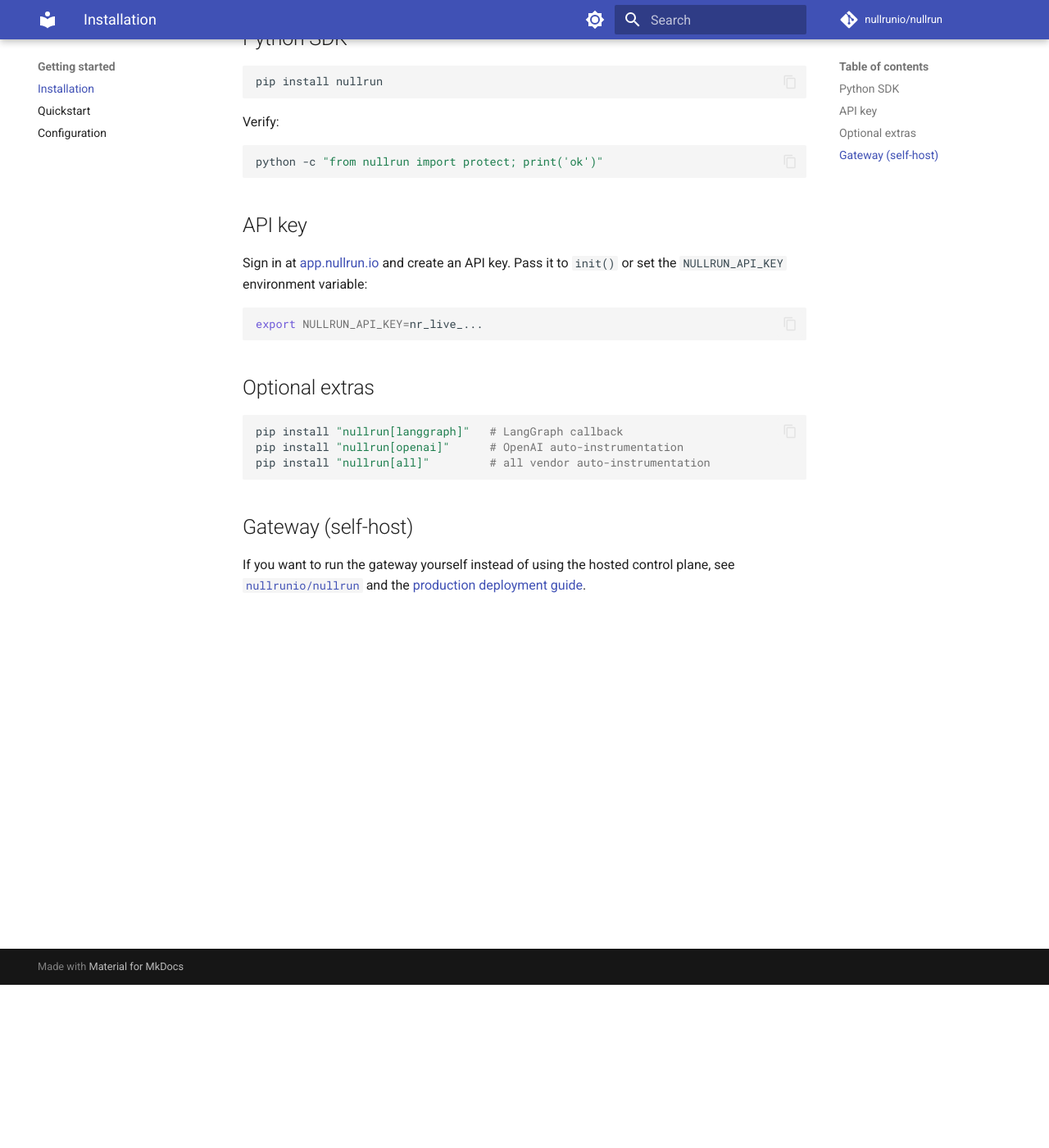
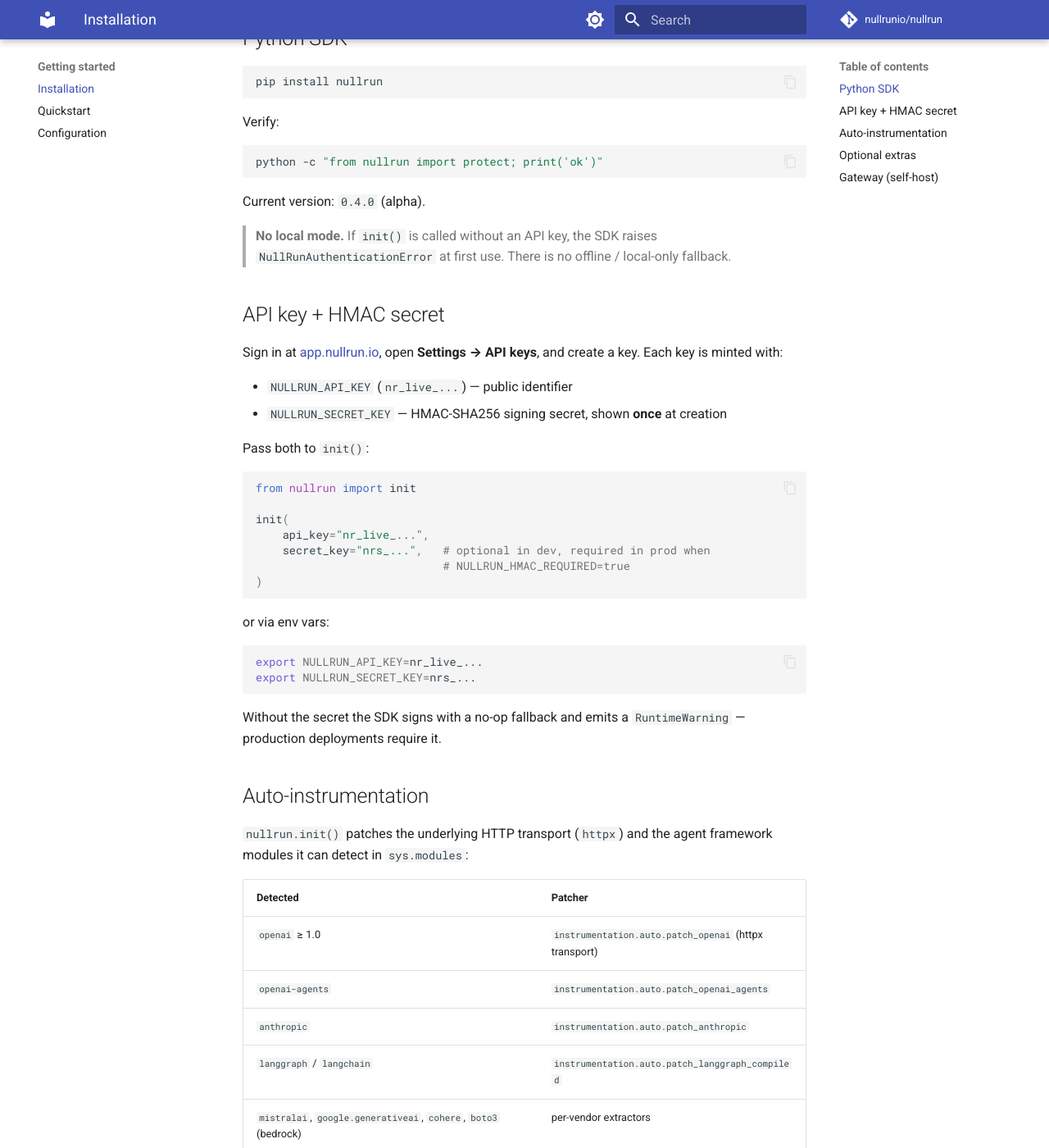
Before and after one commit to nullrunio/nullrun-docs, an MkDocs documentation site: the page built from docs/getting-started/install.md, in a window 1280 px wide and 1400 px high, scrolled down 199 px. Shown: the whole window at 82% size. Built offline with MkDocs 1.6.1 and Material for MkDocs 9.7.7, drawn with Linux system fonts in a browser that asks for light colours; comment, search, counter and statistics services are not loaded; some of the changed text lies outside the part shown.

Commit message:
fix(docs): install — add HMAC secret_key (NULLRUN_SECRET_KEY), auto-instrumentation table for every vendor extra, distinguish nullrun[openai] vs nullrun[agents]

````diff
--- a/docs/getting-started/install.md
+++ b/docs/getting-started/install.md
@@ -12,26 +12,86 @@
 python -c "from nullrun import protect; print('ok')"
 ```
 
-## API key
+Current version: `0.4.0` (alpha).
 
-Sign in at [app.nullrun.io](https://app.nullrun.io) and create an API key.
-Pass it to `init()` or set the `NULLRUN_API_KEY` environment variable:
+> **No local mode.** If `init()` is called without an API key, the
+> SDK raises `NullRunAuthenticationError` at first use. There is no
+> offline / local-only fallback.
+
+## API key + HMAC secret
+
+Sign in at [app.nullrun.io](https://app.nullrun.io), open **Settings
+→ API keys**, and create a key. Each key is minted with:
+
+- `NULLRUN_API_KEY` (`nr_live_...`) — public identifier
+- `NULLRUN_SECRET_KEY` — HMAC-SHA256 signing secret, shown **once** at
+  creation
+
+Pass both to `init()`:
+
+```python
+from nullrun import init
+
+init(
+    api_key="nr_live_...",
+    secret_key="nrs_...",   # optional in dev, required in prod when
+                            # NULLRUN_HMAC_REQUIRED=true
+)
+```
+
+or via env vars:
 
 ```bash
 export NULLRUN_API_KEY=nr_live_...
+export NULLRUN_SECRET_KEY=nrs_...
 ```
+
+Without the secret the SDK signs with a no-op fallback and emits a
+`RuntimeWarning` — production deployments require it.
+
+## Auto-instrumentation
+
+`nullrun.init()` patches the underlying HTTP transport (`httpx`) and
+the agent framework modules it can detect in `sys.modules`:
+
+| Detected | Patcher |
+| --- | --- |
+| `openai` ≥ 1.0 | `instrumentation.auto.patch_openai` (httpx transport) |
+| `openai-agents` | `instrumentation.auto.patch_openai_agents` |
+| `anthropic` | `instrumentation.auto.patch_anthropic` |
+| `langgraph` / `langchain` | `instrumentation.auto.patch_langgraph_compiled` |
+| `mistralai`, `google.generativeai`, `cohere`, `boto3` (bedrock) | per-vendor extractors |
+
+In every case, the call gets `track_llm` events automatically — no
+`@protect` required for cost tracking. `@protect` is the **gate**
+layer (budget pre-flight + kill/pause + sensitive-tool decision).
 
 ## Optional extras
 
+| Extra | Installs |
+| --- | --- |
+| `nullrun[langgraph]` | `langgraph` |
+| `nullrun[agents]` | `openai-agents` |
+| `nullrun[openai]` | `openai` |
+| `nullrun[anthropic]` | `anthropic` |
+| `nullrun[mistral]` | `mistralai` |
+| `nullrun[gemini]` | `google-generativeai` |
+| `nullrun[cohere]` | `cohere` |
+| `nullrun[bedrock]` | `boto3` |
+| `nullrun[autogen]` | `pyautogen` |
+| `nullrun[all]` | every vendor extra |
+
 ```bash
-pip install "nullrun[langgraph]"   # LangGraph callback
-pip install "nullrun[openai]"      # OpenAI auto-instrumentation
-pip install "nullrun[all]"         # all vendor auto-instrumentation
+pip install "nullrun[langgraph]"
+pip install "nullrun[all]"
 ```
+
+> Note: `nullrun[openai]` is for the raw `openai` SDK — it is **not**
+> the OpenAI Agents SDK. For agents use `nullrun[agents]`.
 
 ## Gateway (self-host)
 
 If you want to run the gateway yourself instead of using the hosted
 control plane, see
 [`nullrunio/nullrun`](https://github.com/nullrunio/nullrun) and the
-[production deployment guide](https://docs.nullrun.io/getting-started/self-host/).
+production deployment guide (`nullrun_vps_prod.md` in that repo).
````
